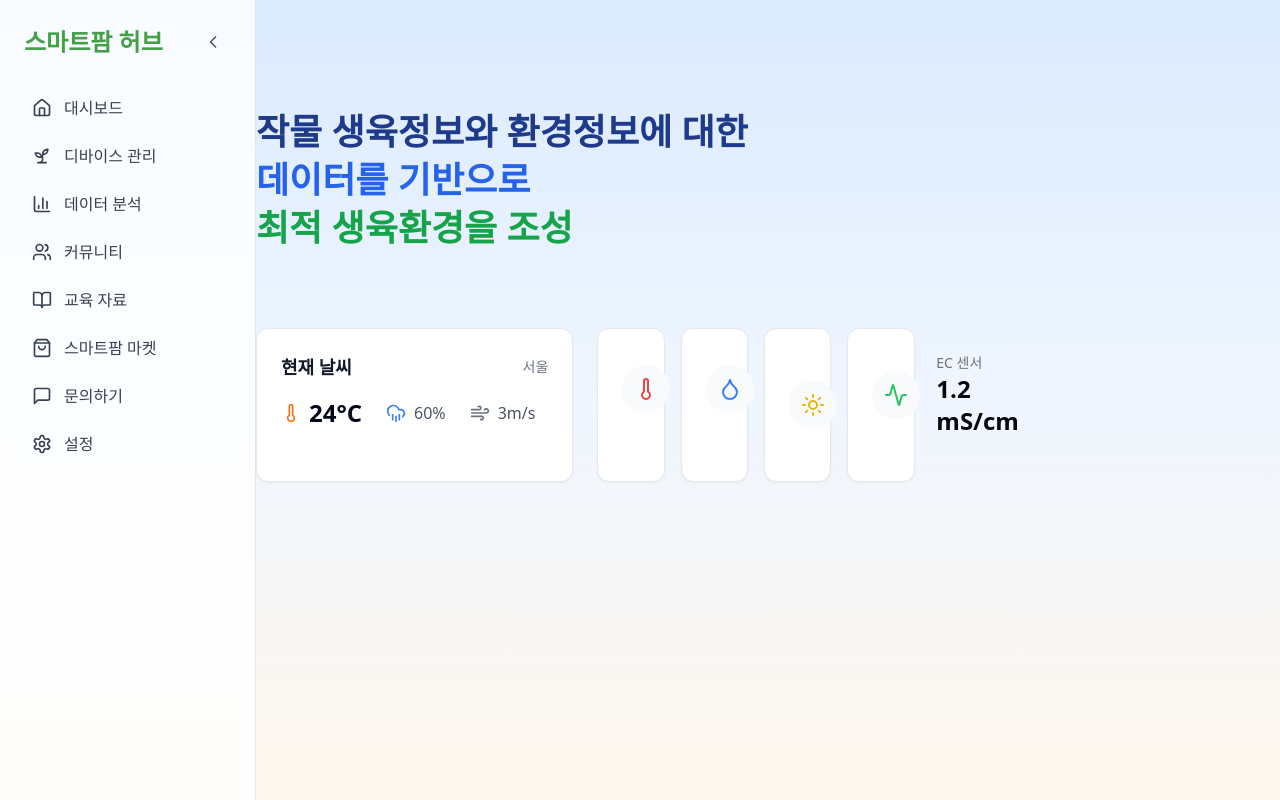
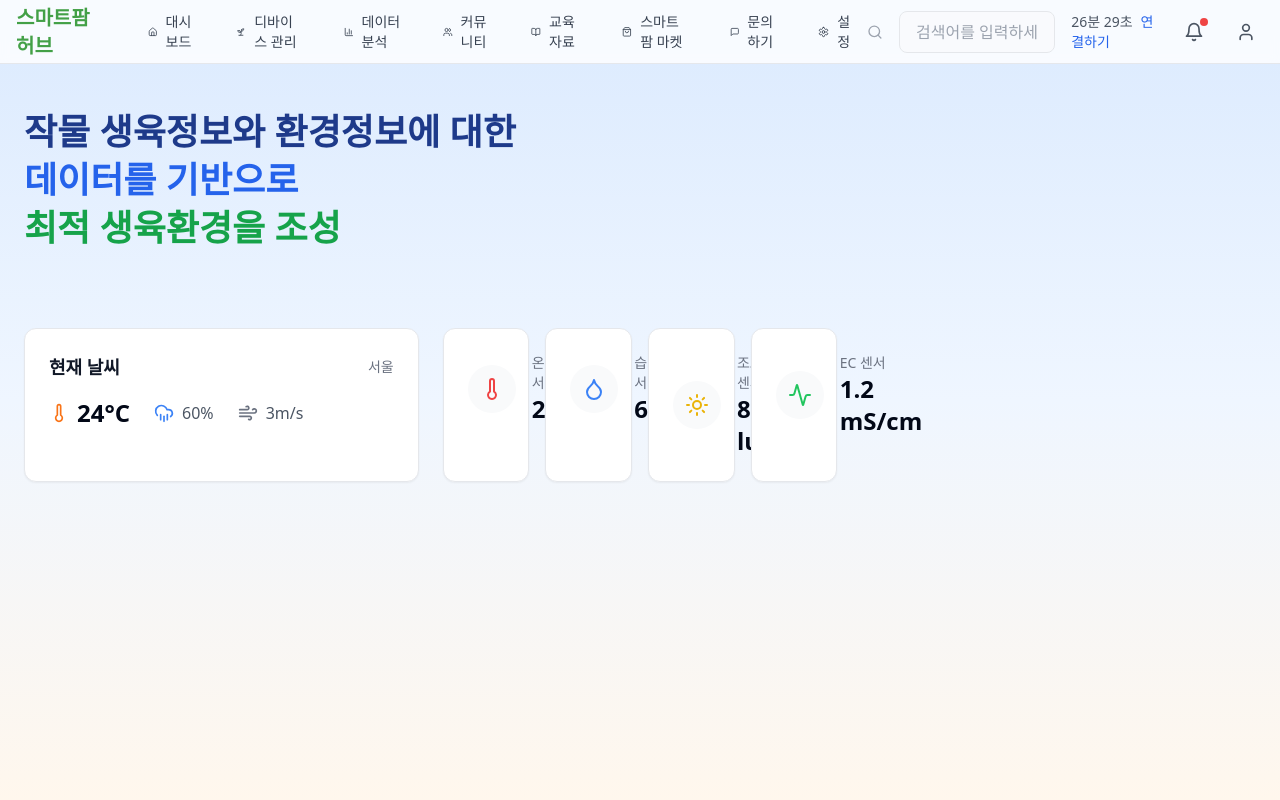
Before and after one commit to nCrom/smart-farm-hub, a React (Vite) app: page / in a window 1280 px wide. Built offline with nearby package versions, Linux system fonts and the light colour scheme.

Commit message:
Move menu to top
Move the menu from the sidebar to the top of the page.

```diff
--- a/src/components/layout/Header.tsx
+++ b/src/components/layout/Header.tsx
@@ -1,11 +1,46 @@
 
-import { Bell, Search, User } from "lucide-react";
+import { Bell, Search, User, Menu, X, Home, Settings, Sprout, BarChart3, Users, ShoppingBag, BookOpen, MessageSquare } from "lucide-react";
+import { Link } from "react-router-dom";
 
-export function Header() {
+const menuItems = [
+  { icon: Home, label: "대시보드", path: "/" },
+  { icon: Sprout, label: "디바이스 관리", path: "/devices" },
+  { icon: BarChart3, label: "데이터 분석", path: "/analytics" },
+  { icon: Users, label: "커뮤니티", path: "/community" },
+  { icon: BookOpen, label: "교육 자료", path: "/education" },
+  { icon: ShoppingBag, label: "스마트팜 마켓", path: "/market" },
+  { icon: MessageSquare, label: "문의하기", path: "/support" },
+  { icon: Settings, label: "설정", path: "/settings" },
+];
+
+interface HeaderProps {
+  isMenuOpen: boolean;
+  onMenuOpenChange: (isOpen: boolean) => void;
+}
+
+export function Header({ isMenuOpen, onMenuOpenChange }: HeaderProps) {
   return (
-    <header className="h-16 bg-white/80 backdrop-blur-sm border-b border-gray-200 fixed top-0 right-0 left-20 z-10 animate-fadeIn transition-all duration-300">
-      <div className="flex items-center justify-between h-full px-6">
-        <div className="flex items-center gap-4 w-96">
+    <>
+      <header className="h-16 bg-white/80 backdrop-blur-sm border-b border-gray-200 fixed top-0 right-0 left-0 z-20">
+        <div className="max-w-7xl mx-auto px-4">
+          <div className="flex items-center justify-between h-16">
+            <div className="flex items-center gap-8">
+              <h1 className="text-xl font-bold text-primary-600">스마트팜 허브</h1>
+              <div className="hidden md:flex items-center gap-4">
+                {menuItems.map((item) => (
+                  <Link
+                    key={item.path}
+                    to={item.path}
+                    className="flex items-center gap-2 px-3 py-2 text-gray-700 rounded-lg hover:bg-primary-50 hover:text-primary-600 transition-all"
+                  >
+                    <item.icon className="w-4 h-4" />
+                    <span className="text-sm font-medium">{item.label}</span>
+                  </Link>
+                ))}
+              </div>
+            </div>
+            <div className="flex items-center gap-4">
+              <div className="hidden md:flex items-center gap-4 w-64">
                 <Search className="w-5 h-5 text-gray-400" />
                 <input
                   type="text"
@@ -13,7 +48,6 @@ export function Header() {
                   className="w-full bg-gray-50/50 border border-gray-200 rounded-lg px-4 py-2 focus:outline-none focus:ring-2 focus:ring-primary-500 transition-all"
                 />
               </div>
-        <div className="flex items-center gap-6">
               <div className="text-sm text-gray-600">
                 26분 29초
                 <span className="ml-2 text-blue-600">연결하기</span>
@@ -25,8 +59,42 @@ export function Header() {
               <button className="p-2 hover:bg-gray-100 rounded-full transition-all">
                 <User className="w-5 h-5 text-gray-600" />
               </button>
+              <button
+                onClick={() => onMenuOpenChange(!isMenuOpen)}
+                className="p-2 hover:bg-gray-100 rounded-lg transition-all md:hidden"
+              >
+                {isMenuOpen ? (
+                  <X className="w-6 h-6 text-gray-600" />
+                ) : (
+                  <Menu className="w-6 h-6 text-gray-600" />
+                )}
+              </button>
+            </div>
           </div>
         </div>
       </header>
+
+      {/* 모바일 메뉴 */}
+      {isMenuOpen && (
+        <div className="fixed inset-0 z-10 md:hidden">
+          <div className="fixed inset-0 bg-black/50" onClick={() => onMenuOpenChange(false)} />
+          <div className="fixed top-16 left-0 right-0 bottom-0 bg-white z-20 overflow-y-auto">
+            <nav className="p-4">
+              {menuItems.map((item) => (
+                <Link
+                  key={item.path}
+                  to={item.path}
+                  onClick={() => onMenuOpenChange(false)}
+                  className="flex items-center gap-3 px-4 py-3 text-gray-700 hover:bg-primary-50 hover:text-primary-600 transition-all rounded-lg"
+                >
+                  <item.icon className="w-5 h-5" />
+                  <span className="font-medium">{item.label}</span>
+                </Link>
+              ))}
+            </nav>
+          </div>
+        </div>
+      )}
+    </>
   );
 }
--- a/src/components/layout/Sidebar.tsx
+++ /dev/null
@@ -1,51 +0,0 @@
-
-import { Home, Settings, Sprout, BarChart3, Users, ShoppingBag, BookOpen, MessageSquare, ChevronRight, ChevronLeft } from "lucide-react";
-import { Link } from "react-router-dom";
-
-const menuItems = [
-  { icon: Home, label: "대시보드", path: "/" },
-  { icon: Sprout, label: "디바이스 관리", path: "/devices" },
-  { icon: BarChart3, label: "데이터 분석", path: "/analytics" },
-  { icon: Users, label: "커뮤니티", path: "/community" },
-  { icon: BookOpen, label: "교육 자료", path: "/education" },
-  { icon: ShoppingBag, label: "스마트팜 마켓", path: "/market" },
-  { icon: MessageSquare, label: "문의하기", path: "/support" },
-  { icon: Settings, label: "설정", path: "/settings" },
-];
-
-interface SidebarProps {
-  isOpen: boolean;
-  onOpenChange: (isOpen: boolean) => void;
-}
-
-export function Sidebar({ isOpen, onOpenChange }: SidebarProps) {
-  return (
-    <nav className={`bg-white/80 backdrop-blur-sm border-r border-gray-200 h-screen fixed left-0 top-0 overflow-y-auto animate-fadeIn transition-all duration-300 ${isOpen ? 'w-64' : 'w-20'}`}>
-      <div className={`p-6 flex items-center justify-between ${isOpen ? '' : 'justify-center'}`}>
-        {isOpen && <h1 className="text-2xl font-bold text-primary-600">스마트팜 허브</h1>}
-        <button
-          onClick={() => onOpenChange(!isOpen)}
-          className="p-2 hover:bg-primary-50 rounded-lg transition-colors"
-        >
-          {isOpen ? (
-            <ChevronLeft className="w-5 h-5 text-gray-600" />
-          ) : (
-            <ChevronRight className="w-5 h-5 text-gray-600" />
-          )}
-        </button>
-      </div>
-      <div className="px-4">
-        {menuItems.map((item) => (
-          <Link
-            key={item.path}
-            to={item.path}
-            className={`flex items-center gap-3 px-4 py-3 text-gray-700 rounded-lg hover:bg-primary-50 hover:text-primary-600 transition-all ${isOpen ? '' : 'justify-center'}`}
-          >
-            <item.icon className="w-5 h-5" />
-            {isOpen && <span className="font-medium">{item.label}</span>}
-          </Link>
-        ))}
-      </div>
-    </nav>
-  );
-}
--- a/src/pages/Index.tsx
+++ b/src/pages/Index.tsx
@@ -1,17 +1,16 @@
 
-import { Sidebar } from "../components/layout/Sidebar";
 import { Header } from "../components/layout/Header";
 import { WeatherCard } from "../components/dashboard/WeatherCard";
 import { DeviceOverview } from "../components/dashboard/DeviceOverview";
 import { useState } from "react";
 
 const Index = () => {
-  const [isSidebarOpen, setIsSidebarOpen] = useState(true);
+  const [isMenuOpen, setIsMenuOpen] = useState(false);
 
   return (
     <div className="min-h-screen bg-gradient-to-b from-blue-100 via-blue-50 to-orange-50">
-      <Sidebar isOpen={isSidebarOpen} onOpenChange={setIsSidebarOpen} />
-      <main className={`transition-all duration-300 ${isSidebarOpen ? 'pl-64' : 'pl-20'} pt-16 p-6`}>
+      <Header isMenuOpen={isMenuOpen} onMenuOpenChange={setIsMenuOpen} />
+      <main className="pt-16 p-6">
         <div className="max-w-7xl mx-auto space-y-8">
           <div className="py-12">
             <h1 className="text-4xl font-bold text-blue-900">
```
Lines whose indentation alone changed are shown as unchanged.
